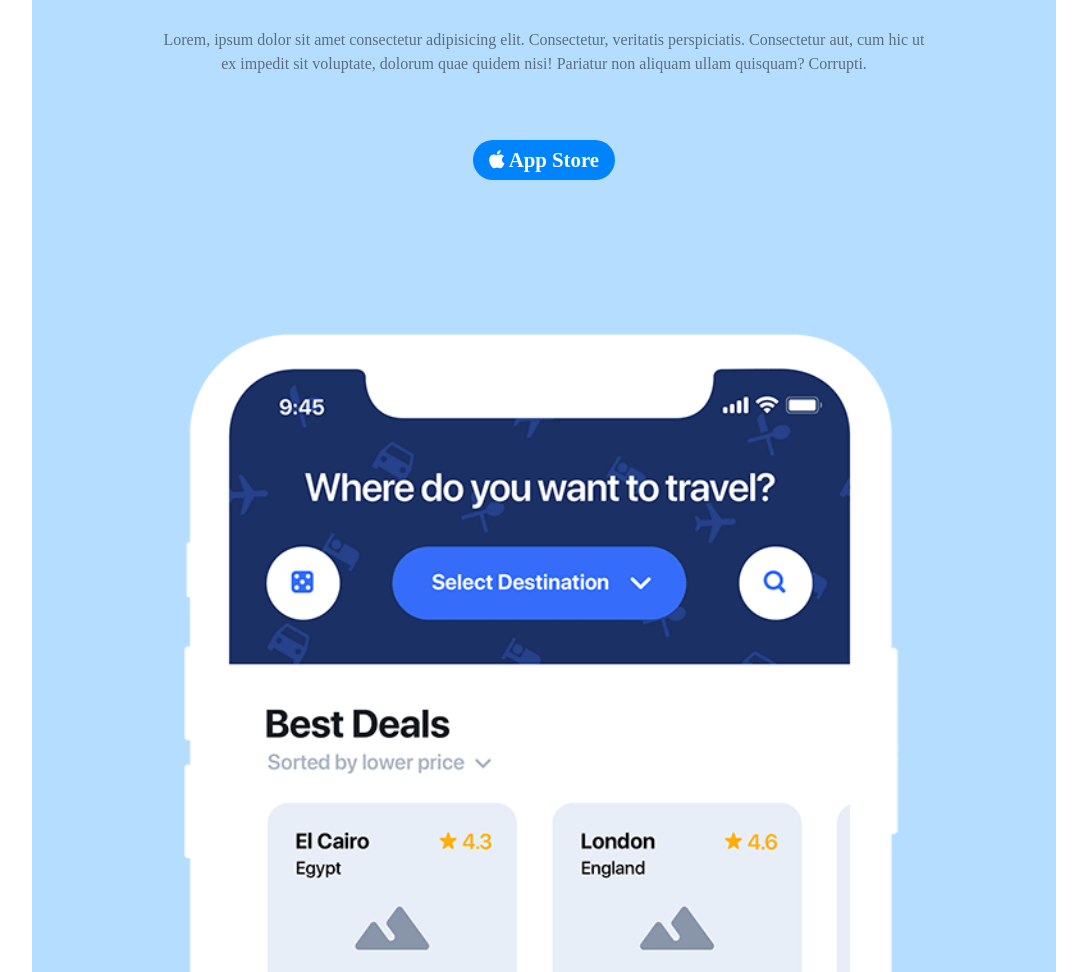
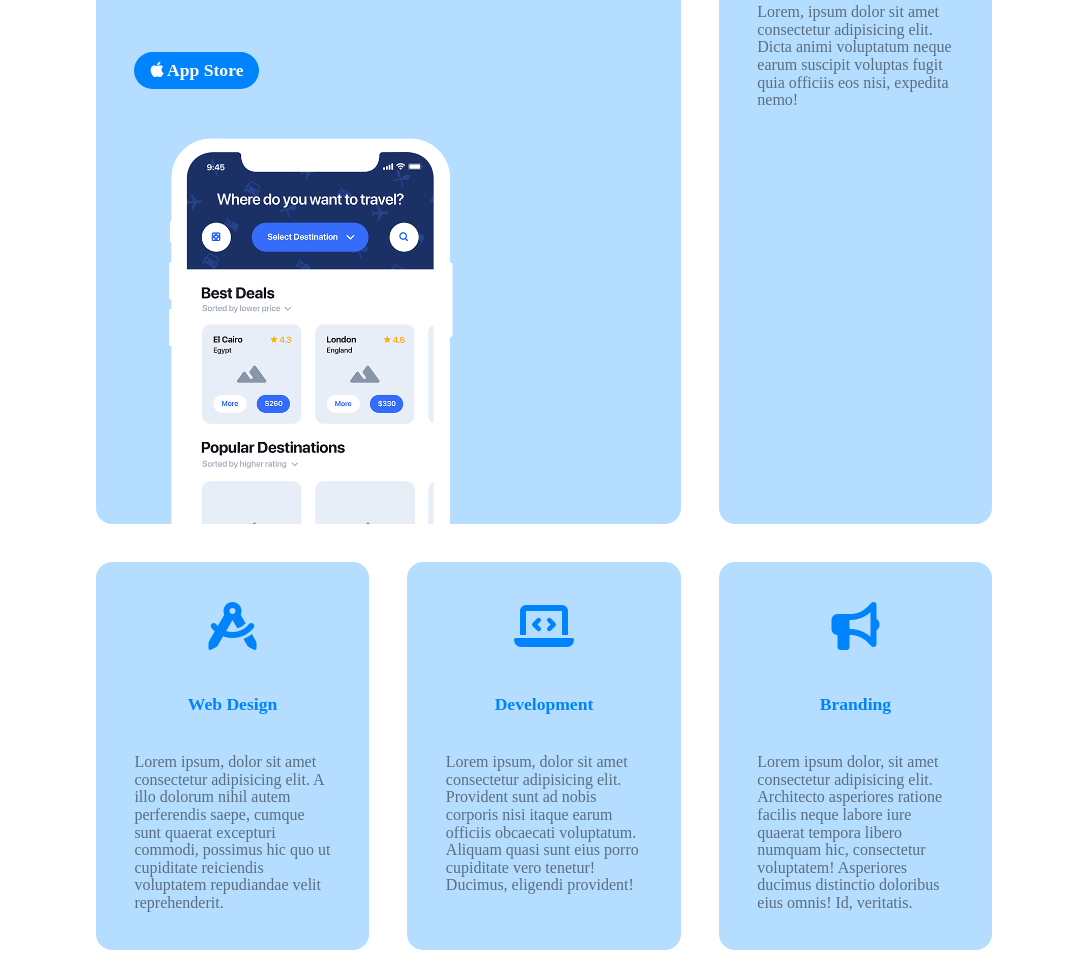
Before and after one commit to MicheleFranciolapilla/htmlcss-responsive-layout, a plain HTML site: page index.html in a window 1280 px wide. Shown: the part 348-1320 px from the top of the page, without its empty margins (96-1183 px from the left). Drawn offline with Linux system fonts and the light colour scheme.

Commit message:
Sezione 1 (cards) ultimata anche tablet

```diff
--- a/assets/css/style.css
+++ b/assets/css/style.css
@@ -10,7 +10,8 @@
 --main_margin_tab: 5vw;
 --main_margin_lap: 10vw;
 --main_margin_desk: 20vw;
---section_flex_gap: 5vw;
+--s_flex_gap_mob: 5vw;
+--s_flex_gap_tab: 3vw;
 
 /******************************/
 
@@ -70,9 +71,8 @@ nav{
 
 /* Settore "Section */
 #section_1{
-    margin: calc(2 * var(--header_height)) 0;
-    padding: 0 var(--main_margin_mob);
-    gap: var(--section_flex_gap);
+    margin: calc(2 * var(--header_height)) var(--main_margin_mob);
+    gap: var(--s_flex_gap_mob);
 }
 
 #section_1 .s_1_card, #section_1 > #s_1_wide_card{
@@ -80,9 +80,13 @@ nav{
     flex-direction: column;
     justify-content: space-between;
     align-items: center;
-    gap: var(--section_flex_gap);
+    gap: var(--s_flex_gap_mob);
     background-color: var(--s_1_cards_color);
-    padding: var(--section_flex_gap);
+    padding: var(--s_flex_gap_mob);
+}
+
+#section_1 > #s_1_wide_card img{
+    width: 100%;
 }
 
 .s_1_card > a{
@@ -99,7 +103,7 @@ nav{
 .s_1_icon{
     display: block;
     font-size: 5rem;
-    margin-bottom: var(--section_flex_gap);
+    margin-bottom: var(--s_flex_gap_mob);
 }
 
 .s_1_card > p{
@@ -112,21 +116,57 @@ nav{
 /* MEDIA QUERY PER TABLET */
 @media screen and (min-width: 480px)
 {
-    header, #section_1{
+    header{
         padding: 0 var(--main_margin_tab);
     }
 
     #section_1{
         flex-flow: row wrap;
+        margin: calc(2 * var(--header_height)) var(--main_margin_tab);
+        gap: var(--s_flex_gap_tab);
     }
 
-    /* #section_1 > #s_1_wide_card{
-        flex-basis: ;
-    } */
+    #section_1 > .s_1_card, #section_1 > #s_1_wide_card{
+        gap: var(--s_flex_gap_tab);
+        padding: var(--s_flex_gap_tab);
+        justify-content: flex-start;
+        align-items: stretch;
+    }
 
-    /* #section_1 > .s_1_card{
-        flex-basis: calc(100% / 3);
-    } */
+    /* Solo cards discendenti dirette, non quella interna a s_1_wide_card */
+    #section_1 > .s_1_card{
+        width: calc((100% - (2 * var(--s_flex_gap_tab))) / 3);
+    }
+
+    #section_1 > #s_1_wide_card{
+        width: calc((((100% - (2 * var(--s_flex_gap_tab))) / 3) * 2) + var(--s_flex_gap_tab));
+    }
+
+    #section_1 > #s_1_wide_card img{
+        width: 70%;
+    }
+
+    #section_1 > #s_1_wide_card *{
+        justify-content: flex-start;
+        align-items: flex-start;
+    }
+
+    #s_1_wide_card > .s_1_card{
+        padding: 0;
+    }
+
+    .s_1_card > a{
+        font-size: 1.1rem;
+    }
+
+    .s_1_icon{
+        font-size: 3rem;
+        margin-bottom: var(--s_flex_gap_tab);
+    }
+
+    .s_1_card > p{
+        line-height: 1.1rem;
+    }
 
 }
 /**************************/
--- a/index.html
+++ b/index.html
@@ -50,7 +50,7 @@
     </header>
 
     <main>
-        <section id="section_1" class="d_flex flex_column center_text">
+        <section id="section_1" class="d_flex flex_column">
             <div id="s_1_wide_card" class="b_rad_1" style="padding-bottom: 0;">
                 <div class="s_1_card">
                     <a href="#" class="reset_decor">Get a demo application</a>
@@ -62,54 +62,54 @@
                         App Store
                     </a>
                 </div>
-                <img src="assets/img/phone.png" alt="phone image" width="100%">
+                <img src="assets/img/phone.png" alt="phone image">
             </div>
             <!-- Card nr 2 -->
             <div class="s_1_card b_rad_1">
-                <a href="#" class="reset_decor">
+                <a href="#" class="reset_decor center_text">
                     <span class="s_1_icon">
                         <i class="fa-solid fa-file-code"></i>
                     </span>
                     <span>Clean Code</span>
                 </a>
                 <p>
-                   Lorem, ipsum dolor sit amet consectetur adipisicing elit. Cum blanditiis corrupti optio illum, voluptatum enim sapiente laboriosam quos eligendi facere non sit possimus quo tempora ea beatae, corporis totam quaerat.
+                    Lorem, ipsum dolor sit amet consectetur adipisicing elit. Dicta animi voluptatum neque earum suscipit voluptas fugit quia officiis eos nisi, expedita nemo!
                 </p>
             </div>
             <!-- Card nr 3 -->
             <div class="s_1_card b_rad_1">
-                <a href="#" class="reset_decor">
+                <a href="#" class="reset_decor center_text">
                     <span class="s_1_icon">
                         <i class="fa-solid fa-compass-drafting"></i>
                     </span>
                     <span>Web Design</span>
                 </a>
                 <p>
-                   Lorem ipsum dolor sit amet, consectetur adipisicing elit. A distinctio officiis vel ipsam? Odit repellendus est rem perferendis? Dolor molestiae quam eius, earum eum veritatis sequi. Officia totam blanditiis tenetur!
+                    Lorem ipsum, dolor sit amet consectetur adipisicing elit. A illo dolorum nihil autem perferendis saepe, cumque sunt quaerat excepturi commodi, possimus hic quo ut cupiditate reiciendis voluptatem repudiandae velit reprehenderit.
                 </p>
             </div>
             <!-- Card nr 4 -->
             <div class="s_1_card b_rad_1">
-                <a href="#" class="reset_decor">
+                <a href="#" class="reset_decor center_text">
                     <span class="s_1_icon">
                         <i class="fa-solid fa-laptop-code"></i>
                     </span>
                     <span>Development</span>
                 </a>
                 <p>
-                    Lorem ipsum dolor sit amet consectetur adipisicing elit. Esse, sunt expedita deserunt impedit, maxime, aliquam fugit at inventore repudiandae iusto consequuntur odit tempora accusamus exercitationem magnam aperiam nisi cupiditate possimus.
+                    Lorem ipsum, dolor sit amet consectetur adipisicing elit. Provident sunt ad nobis corporis nisi itaque earum officiis obcaecati voluptatum. Aliquam quasi sunt eius porro cupiditate vero tenetur! Ducimus, eligendi provident!
                 </p>
             </div>
             <!-- Card nr 5 -->
             <div class="s_1_card b_rad_1">
-                <a href="#" class="reset_decor">
+                <a href="#" class="reset_decor center_text">
                     <span class="s_1_icon">
                         <i class="fa-solid fa-bullhorn"></i>
                     </span>
                     <span>Branding</span>
                 </a>
                 <p>
-                   Lorem ipsum dolor sit amet consectetur adipisicing elit. Recusandae, unde dicta? Architecto consequatur dolores soluta, aliquam expedita eveniet ut alias quibusdam ipsum possimus voluptatem, natus nesciunt culpa iusto deserunt maiores.
+                    Lorem ipsum dolor, sit amet consectetur adipisicing elit. Architecto asperiores ratione facilis neque labore iure quaerat tempora libero numquam hic, consectetur voluptatem! Asperiores ducimus distinctio doloribus eius omnis! Id, veritatis.
                 </p>
             </div>
         </section>
```
